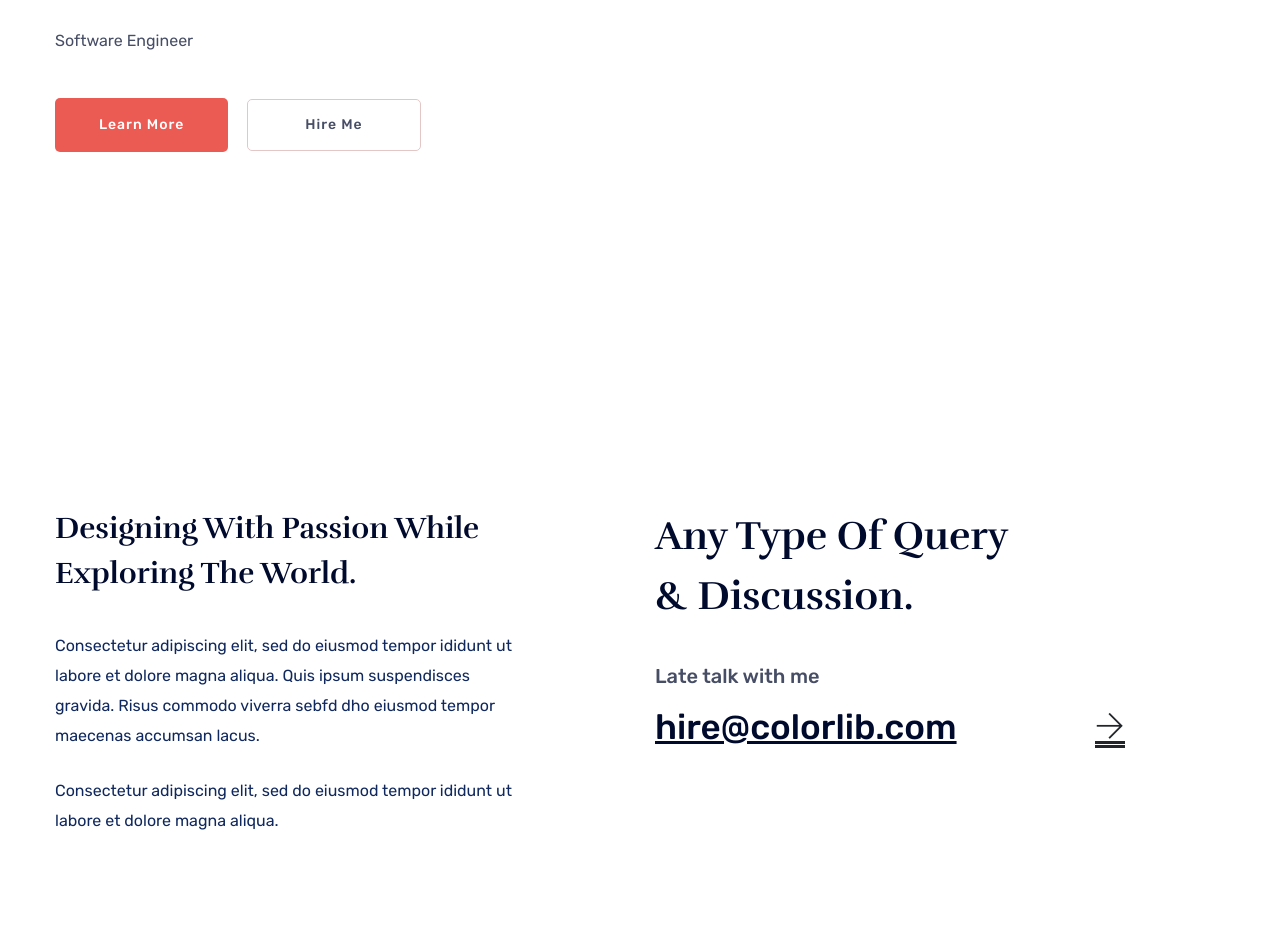
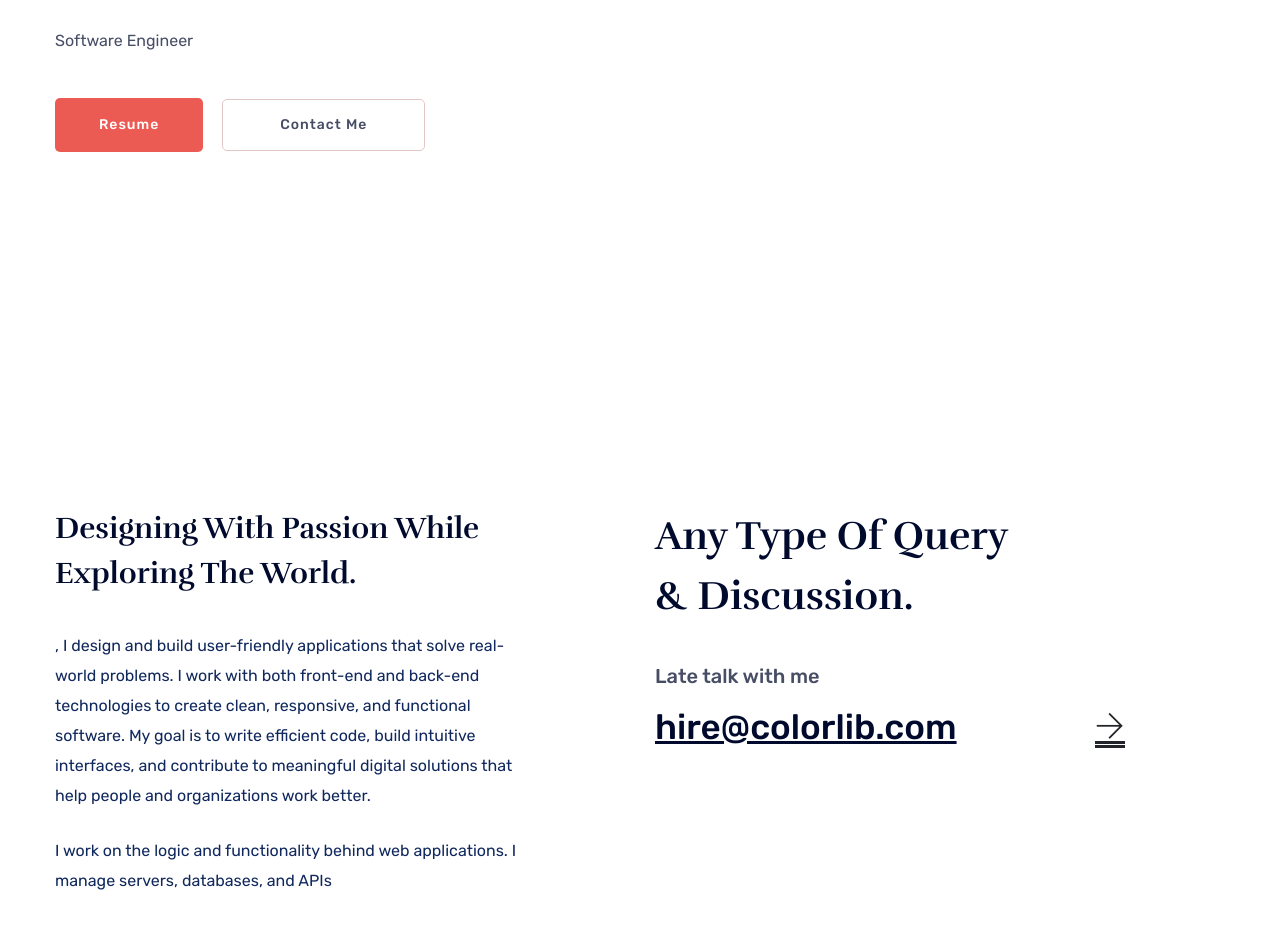
Before and after one commit to rahhees/multi-work, a plain HTML site: page index.html in a window 1280 px wide. Shown: the part 492-1420 px from the top of the page. Drawn offline with Linux system fonts and the light colour scheme.

Commit message:
role defined

```diff
--- a/index.html
+++ b/index.html
@@ -101,8 +101,8 @@
                                     <P data-animation="fadeInUp" data-delay=".8s" >Software Engineer</P>
                                     <!-- Hero-btn -->
                                     <div class="hero__btn">
-                                        <a href="industries.html" class="btn hero-btn"  data-animation="fadeInLeft" data-delay=".8s">Learn More</a>
-                                        <a href="industries.html" class="btn border-btn ml-15" data-animation="fadeInRight" data-delay="1.0s">Hire Me</a>
+                                        <a href="industries.html" class="btn hero-btn"  data-animation="fadeInLeft" data-delay=".8s">Resume</a>
+                                        <a href="industries.html" class="btn border-btn ml-15" data-animation="fadeInRight" data-delay="1.0s">Contact Me</a>
                                     </div>
                                 </div>
                             </div>
@@ -138,8 +138,8 @@
                     <div class="col-lg-5">
                         <div class="about-caption mb-50">
                             <h3>Designing With Passion While Exploring The World.</h3>
-                            <p class="pera1">Consectetur adipiscing elit, sed do eiusmod tempor ididunt ut labore et dolore magna aliqua. Quis ipsum suspendisces gravida. Risus commodo viverra sebfd dho eiusmod tempor maecenas accumsan lacus.</p>
-                            <p>Consectetur adipiscing elit, sed do eiusmod tempor ididunt ut labore et dolore magna aliqua. </p>
+                            <p class="pera1">, I design and build user-friendly applications that solve real-world problems. I work with both front-end and back-end technologies to create clean, responsive, and functional software. My goal is to write efficient code, build intuitive interfaces, and contribute to meaningful digital solutions that help people and organizations work better.</p>
+                            <p> I work on the logic and functionality behind web applications. I manage servers, databases, and APIs </p>
                         </div>
                     </div>
                     <div class="col-lg-5 offset-lg-1">
```
